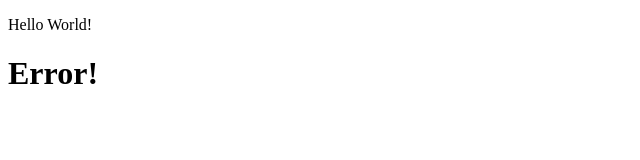
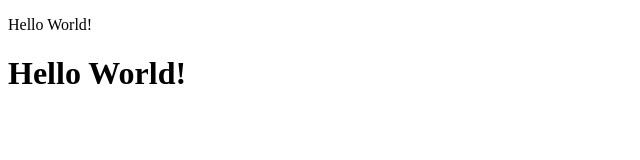
Before and after one commit to Vladimir6752/MeoEducation, a plain HTML site: page index.html in a window 1280 px wide. Shown: the whole page, without its empty margins (0-640 px from the left). Drawn offline with Linux system fonts and the light colour scheme.

Commit message:
Удалена ошибка

```diff
--- a/index.html
+++ b/index.html
@@ -3,10 +3,10 @@
 <head>
     <meta charset="UTF-8">
     <meta name="viewport" content="width=device-width, initial-scale=1.0">
-    <title>New git project!</title>
+    <title>Document</title>
 </head>
 <body>
     <p>Hello World!</p>
-    <h1>Error!</h1>
+    <h1>Hello World!</h1>
 </body>
 </html>
```
